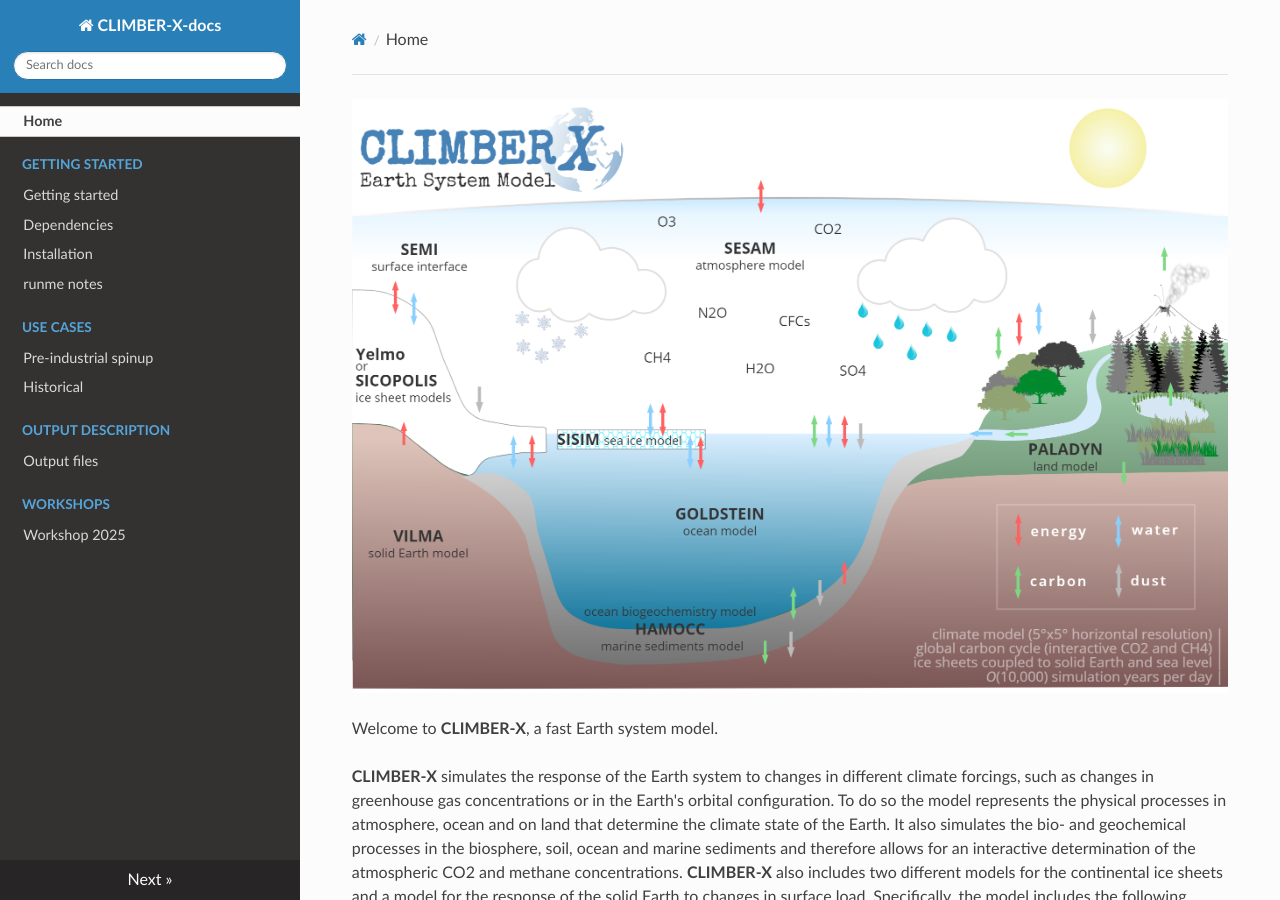
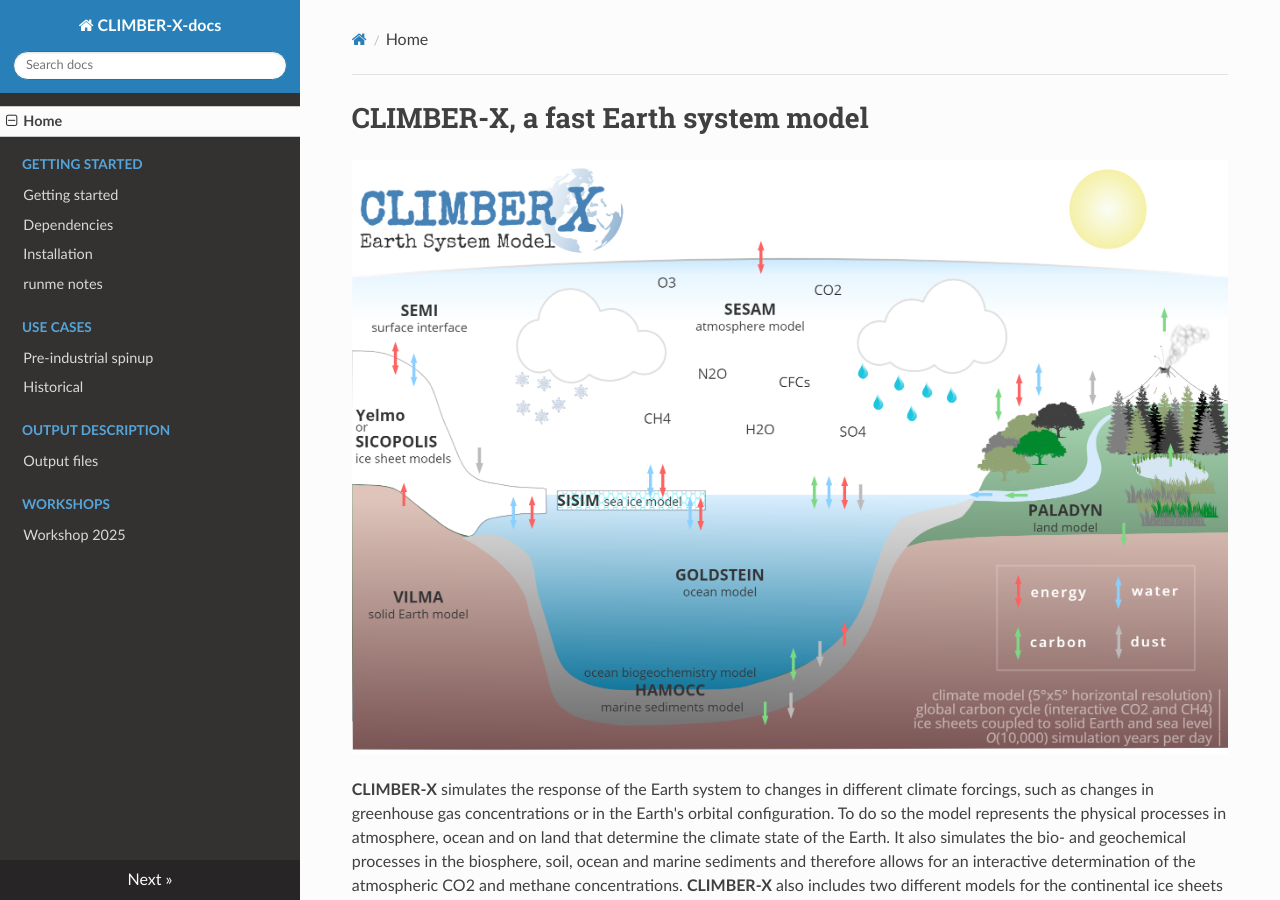
Before and after one commit to cxesmc/climber-docs, an MkDocs documentation site: the page built from docs/index.md, in a window 1280 px wide and 900 px high. Built offline with MkDocs 1.6.1, drawn with Linux system fonts in a browser that asks for light colours; nearby versions of some CDN libraries.

Commit message:
Formatting.

```diff
--- a/docs/index.md
+++ b/docs/index.md
@@ -1,7 +1,6 @@
+# **CLIMBER-X**, a fast Earth system model
 
 ![CLIMBER-X model schematic](img/climber-x.png)
-
-Welcome to **CLIMBER-X**, a fast Earth system model.
 
 **CLIMBER-X** simulates the response of the Earth system to changes in different climate forcings,
 such as changes in greenhouse gas concentrations or in the Earth's orbital configuration. To do so the model
```
Also changed, not shown: docs/installation.md (+0 -2 lines).
